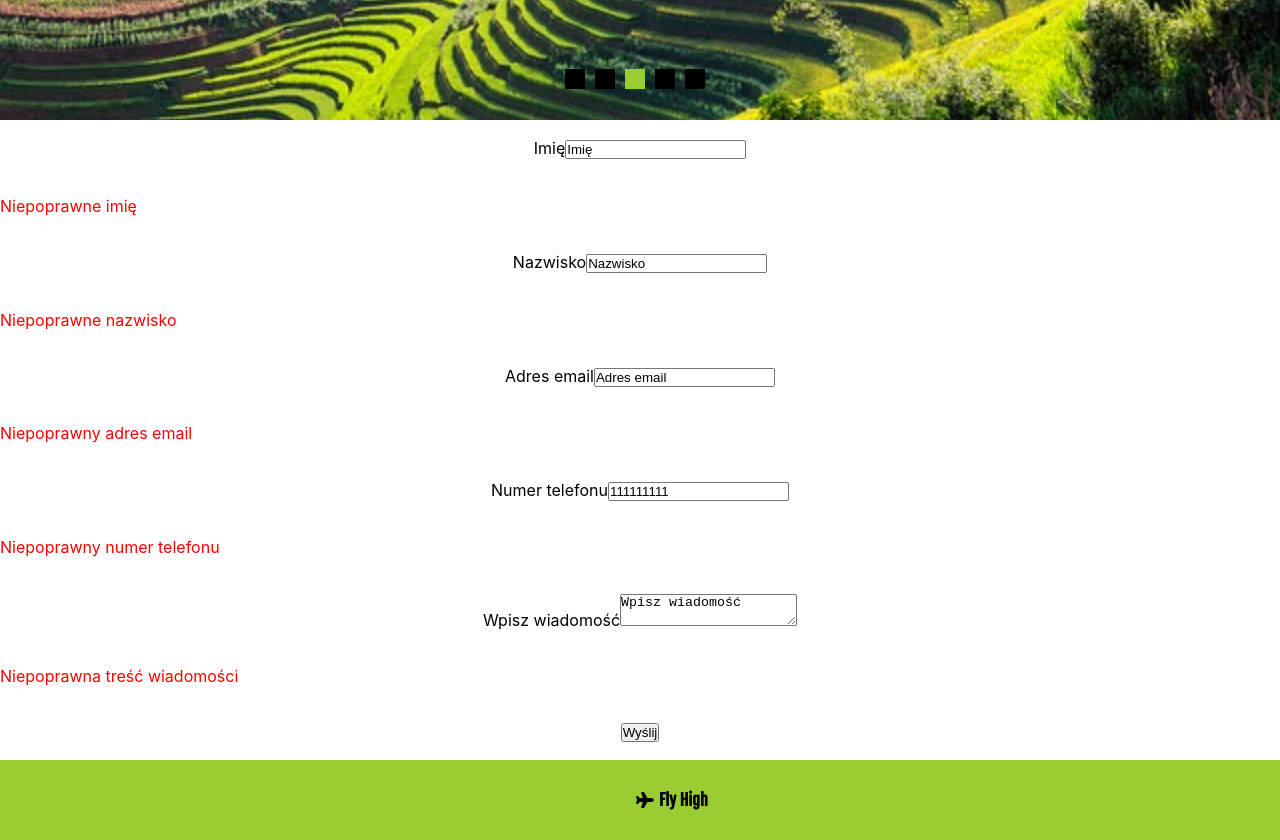
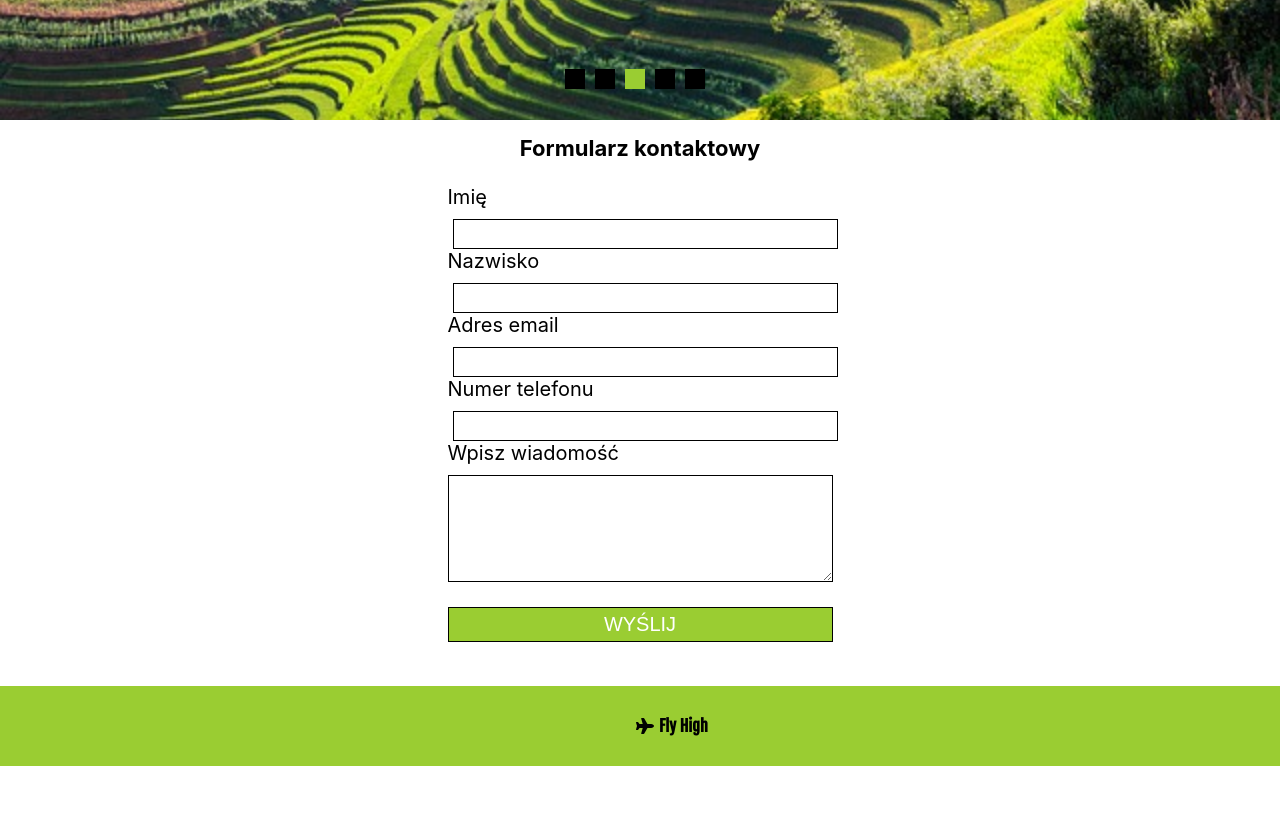
Before and after one commit to AnnaJarocinska/travel-agency-website, a React (Create React App) app: page /Contact in a window 1280 px wide. Shown: the part 600-1440 px from the top of the page. After the commit the page ends 1366 px from the top, so only its background shows below. Built offline with nearby package versions, Linux system fonts and the light colour scheme.

Commit message:
component Contact - form, form validation

```diff
--- a/src/components/ContactForm.js
+++ b/src/components/ContactForm.js
@@ -1,21 +1,22 @@
-import React, {Component} from 'react';
+import React, { Component } from 'react';
 import '../styles/contactForm.css';
 
-class ContactForm extends Component{
+class ContactForm extends Component {
 
     state = {
-            name: "Imię",
-            surname: "Nazwisko",
-            email: "Adres email",
-            phoneNumber: "111111111",
-            textarea: "Wpisz wiadomość",
+        name: "",
+        surname: "",
+        email: "",
+        phoneNumber: "",
+        textarea: "",
+        message: "",
 
-         errors : {
-            name: true,
-            surname: true,
-            email: true,
-            phoneNumber: true,
-            textarea: true,
+        errors: {
+            name: false,
+            surname: false,
+            email: false,
+            phoneNumber: false,
+            textarea: false,
         }
     }
 
@@ -27,46 +28,131 @@ class ContactForm extends Component{
         textareaIncorrect: "Niepoprawna treść wiadomości",
     }
 
-    handleInputChange = (e) =>{
-        const target = e.target;
-        const value = target.value;
-        const name = target.name;
+    handleInputChange = (e) => {
+        const name = e.target.name;
+        const value = e.target.value;
+
 
         this.setState({
             [name]: value
         });
     }
 
+    handleSubmit = (e) => {
+        e.preventDefault()
+        const validation = this.formValidation()
+        console.log(validation);
+        if (validation.formCorrect) {
+            this.setState({
+                name: "",
+                surname: "",
+                email: "",
+                phoneNumber: "",
+                textarea: "",
+                message: "Wiadomość została wysłana",
+
+                errors: {
+                    name: false,
+                    surname: false,
+                    email: false,
+                    phoneNumber: false,
+                    textarea: false,
+
+                }
+            }
+            )
+        }
+        else {
+            this.setState({
+                errors: {
+                    name: !validation.name,
+                    surname: !validation.surname,
+                    email: !validation.email,
+                    phoneNumber: !validation.phoneNumber,
+                    textarea: !validation.textarea,
+                }
+            })
+        }
+    }
+    formValidation() {
+        let name = false;
+        let surname = false;
+        let email = false;
+        let phoneNumber = false;
+        let textarea = false;
+        let formCorrect = false;
+
+
+        if (this.state.name.length >= 2 && this.state.name.indexOf(' ') === -1) {
+            name = true;
+        }
+        if (this.state.surname.length >= 2 && this.state.surname.indexOf(' ') === -1) {
+            surname = true;
+        }
+        if (this.state.email.length >= 5 && this.state.email.indexOf('@') !== -1) {
+            email = true;
+        }
+        if (this.state.phoneNumber.length === 9) {
+            phoneNumber = true;
+        }
+        if (this.state.textarea.length > 10) {
+            textarea = true;
+        }
+        if (name && surname && email && phoneNumber && textarea) {
+            formCorrect = true;
+        }
+        return ({
+            name,
+            surname,
+            email,
+            phoneNumber,
+            textarea,
+            formCorrect
+        })
+    }
+
+    componentDidUpdate() {
+        if (this.state.message !== '') {
+            setTimeout(() => this.setState({
+                message: ''
+            }), 5000)
+        }
+    }
+
     render() {
         return (
-            <form className="contactForm">
-                <label>
+            <>
+                 <p className="contactForm--title">Formularz kontaktowy</p>
+                <form className="contactForm" onSubmit={this.handleSubmit} noValidate>
+                    <label className="contactForm__label" htmlFor="name">
                         Imię
-                    <input name="name" type="text" onChange={this.handleInputChange} value={this.state.name}></input>
+                    <input className="contactForm__input" name="name" type="text" onChange={this.handleInputChange} value={this.state.name}></input>
                     </label>
                     {this.state.errors.name && <span className="contactForm__incorrect">{this.statements.nameIncorrect}</span>}
-                <label>
+                    <label className="contactForm__label" htmlFor="surname">
                         Nazwisko
-                    <input name="surname" type="text" onChange={this.handleInputChange} value={this.state.surname}></input>
+                    <input className="contactForm__input" name="surname" type="text" onChange={this.handleInputChange} value={this.state.surname}></input>
                     </label>
                     {this.state.errors.surname && <span className="contactForm__incorrect">{this.statements.surnameIncorrect}</span>}
-                <label>
+                    <label  className="contactForm__label" htmlFor="email">
                         Adres email
-                    <input name="email" type="text" onChange={this.handleInputChange} value={this.state.email}></input>
+                    <input className="contactForm__input" name="email" type="text" onChange={this.handleInputChange} value={this.state.email}></input>
                     </label>
                     {this.state.errors.email && <span className="contactForm__incorrect">{this.statements.emailIncorrect}</span>}
-                <label>
+                    <label  className="contactForm__label" htmlFor="phone number">
                         Numer telefonu
-                    <input name="phoneNumber" type="number" onChange={this.handleInputChange} value={this.state.phoneNumber}></input>
+                    <input className="contactForm__input" name="phoneNumber" type="number" onChange={this.handleInputChange} value={this.state.phoneNumber}></input>
                     </label>
                     {this.state.errors.phoneNumber && <span className="contactForm__incorrect">{this.statements.phoneNumberIncorrect}</span>}
-                <label>
+                    <label  className="contactForm__label" htmlFor="message">
                         Wpisz wiadomość
-                    <textarea name="textarea" type="text" onChange={this.handleInputChange} value={this.state.textarea}></textarea>
+                    <textarea className="contactForm__textarea" name="textarea" type="text" onChange={this.handleInputChange} value={this.state.textarea} cols="45" rows="7"></textarea>
                     </label>
                     {this.state.errors.textarea && <span className="contactForm__incorrect">{this.statements.textareaIncorrect}</span>}
-                <input type="submit" value="Wyślij" />
+                    <button className="contactForm__button">Wyślij</button>
                 </form>
+                {this.state.message && <div className="contactForm__formSent"><p>{this.state.message}</p></div>}
+            </>
         );
     }
 }
--- a/src/components/NavBar.js
+++ b/src/components/NavBar.js
@@ -4,8 +4,6 @@ import Logo from './Logo';
 import Navigation from './Navigation';
 
 const NavBar = (props) => {
-
-    console.log(props.width);
     return (
             <div className="navigation">
                 <Logo/>
--- a/src/components/Width.js
+++ b/src/components/Width.js
@@ -5,10 +5,10 @@ class Width extends React.Component {
     constructor(props) {
         super(props);
         this.state = {
-            width:0,
-            isMobile:false,
-         }
-         this.updateWidowWidth = this.updateWidowWidth.bind(this);
+            width: 0,
+            isMobile: false,
+        }
+        this.updateWidowWidth = this.updateWidowWidth.bind(this);
     }
 
     componentDidMount() {
@@ -17,29 +17,21 @@ class Width extends React.Component {
     }
 
 
-    componentWillUnmount(){
+    componentWillUnmount() {
         window.removeEventListener("resize", this.updateWidowWidth)
     }
 
-    updateWidowWidth(){
-        this.setState({width:window.innerWidth})
-        if (this.state.width<600){
-            this.setState({isMobile:true})
+    updateWidowWidth() {
+        this.setState({ width: window.innerWidth })
+        if (this.state.width < 600) {
+            this.setState({ isMobile: true })
         };
     }
+    render( ) {
 
-
-
-    render(
-
-    ) {
-
-        return(
+        return (
             <>
-            <NavBar width={this.state.width}/>
-
-            {/* {this.state.isMobile? <NavBar/> : null} */}
-            {/* {this.state.width} */}
+                <NavBar width={this.state.width} />
 
             </>);
     }
--- a/src/styles/contactForm.css
+++ b/src/styles/contactForm.css
@@ -3,10 +3,86 @@
     flex-wrap: wrap;
     justify-content: center;
     align-items:center;
-    min-height: 80vh;
+    max-width: 700px;
+    margin:3vh auto;
+    font-size: 20px;
+
 }
 
 .contactForm__incorrect{
     color:red;
-    flex-basis:100%;
+    flex-basis:80%;
 }
+
+.contactForm__label{
+flex-basis: 80%;
+}
+
+.contactForm__input{
+margin-top:10px;
+margin-left: 5px;
+border: solid black 1px;
+width: 100%;
+height: 30px;
+}
+
+.contactForm__textarea{
+    border: solid black 1px;
+    width: 100%;
+    margin-top:10px;
+}
+
+.contactForm__button{
+    font-size: 20px;
+    padding: 5px 40px;
+    width: 55%;
+    margin: 20px auto;
+    background-color:yellowgreen;
+    color: white;
+    text-transform: uppercase;
+    border:1px solid black;
+}
+
+.contactForm__button:hover{
+background-color: rgb(50, 50,50) ;
+}
+
+.contactForm--title
+{
+    text-align:center;
+    margin:15px auto;
+    font-size: 22px;
+    font-weight: bold;
+}
+
+.contactForm__formSent{
+    height: 15vh;
+    width:100vw;
+    font-size: 20px;
+    background-color: yellowgreen;
+    position: fixed;
+    top:0;
+    left:0;
+    animation: sent 1s;
+}
+
+.contactForm__formSent p{
+    line-height: 15vh;
+    text-align: center;
+}
+
+@media(min-width:600px){
+
+    .contactForm__label{
+        flex-basis: 55%;
+    }
+
+    .contactForm__incorrect{
+        flex-basis: 55%;
+    }
+}
+
+@keyframes sent {
+    0% {top:-15vh}
+    100% {top:0}
+}
```
Lines whose indentation alone changed are shown as unchanged.
